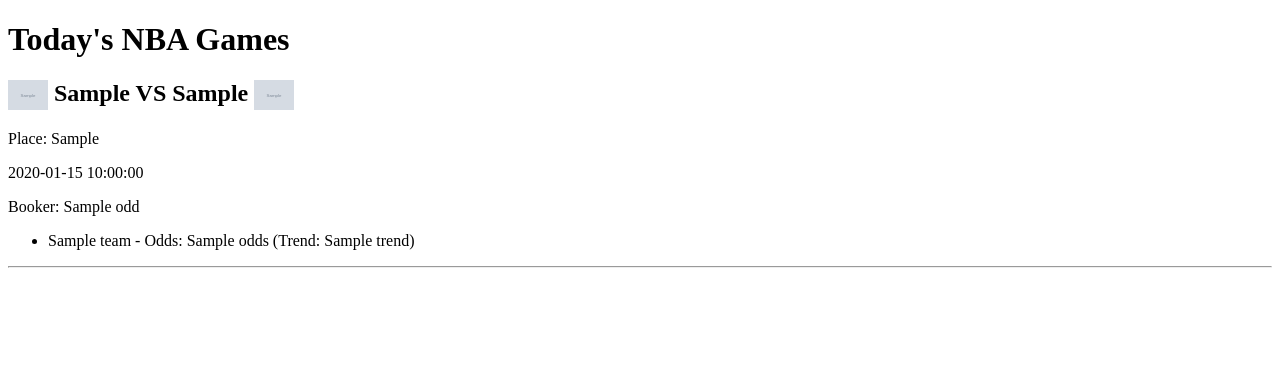
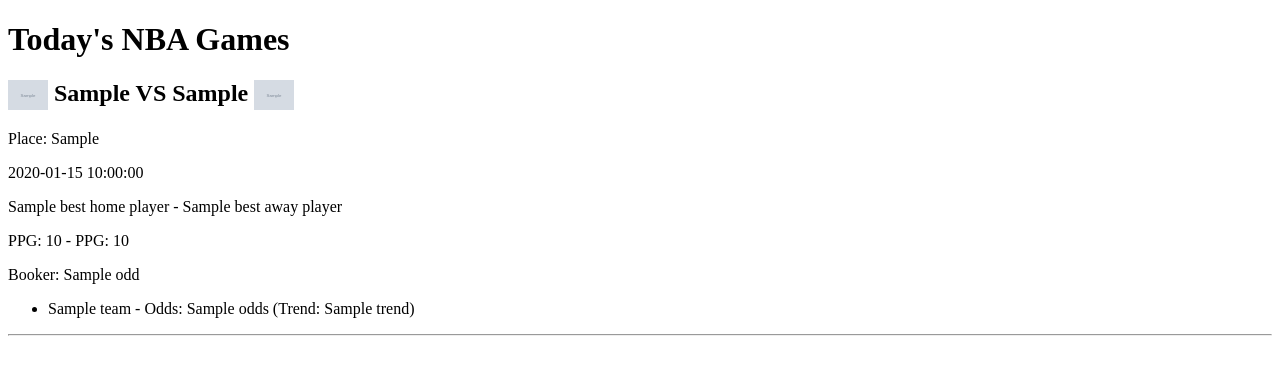
Before and after one commit to oswitek/Flask-NBA-project, a Flask app: template FlaskProject/templates/index.html in a window 1280 px wide. Shown: the top 375 px of the page. Run offline with Flask 3, Linux system fonts and the light colour scheme; the template is opened without the code that fills it: most values are stand-ins (such as "Sample title", 1, 10 or a date in 2020); grey boxes marked "Sample" are stand-in pictures.

Commit message:
added to index.html
added best players from each team to index.html

```diff
--- a/FlaskProject/app.py
+++ b/FlaskProject/app.py
@@ -74,6 +74,7 @@
                 most_home_points = current_points
                 points_per_game = most_home_points / len(player_last_10_games)
                 player_name = top_home_players.loc[top_home_players['PLAYER_ID'] == player_id]['PLAYER_NAME'].iloc[0]
+                # trzeba dodać jeszcze zdj gracza
                 best_home_player = {
                     'player_name' : player_name,
                     'points_per_game' : points_per_game,
@@ -87,6 +88,7 @@
                 most_away_points = current_points
                 points_per_game = most_away_points / len(player_last_10_games)
                 player_name = top_away_players.loc[top_away_players['PLAYER_ID'] == player_id]['PLAYER_NAME'].iloc[0]
+                #trzeba dodać jeszcze zdj gracza
                 best_away_player = {
                     'player_name': player_name,
                     'points_per_game': points_per_game,
--- a/FlaskProject/templates/index.html
+++ b/FlaskProject/templates/index.html
@@ -20,6 +20,12 @@
             {% else %}
                 <p>No time aligned</p>
             {% endif %}
+            {% if game.best_home_player and game.best_away_player %}
+                <p>{{ game.best_home_player.player_name }} - {{ game.best_away_player.player_name }}</p>
+                <p>PPG: {{ game.best_home_player.points_per_game }} - PPG: {{ game.best_away_player.points_per_game }}</p>
+            {% else %}
+                <p>No players to match</p>
+            {% endif %}
             {% if game.odds %}
                 <p>Booker: {{ game.odds.booker_name }}</p>
                 <ul>
```
